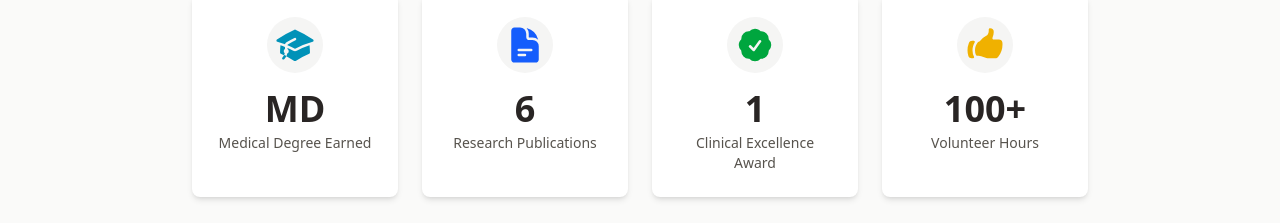
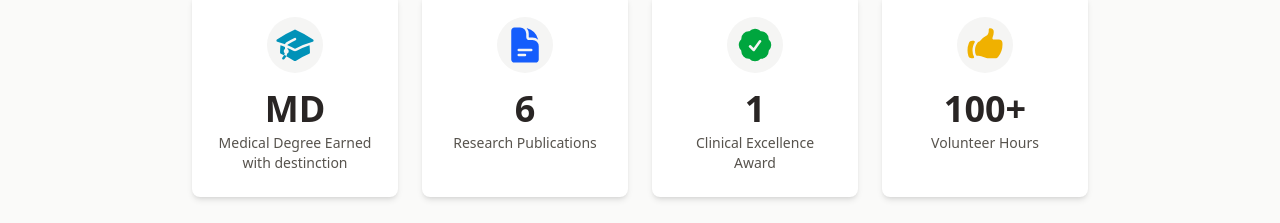
Before and after one commit to panteliskarabetsos/drzisis-portfolio, a Next.js app: page / in a window 1280 px wide. Shown: the part 1120-1343 px from the top of the page. Built offline with nearby package versions, Linux system fonts and the light colour scheme.

Commit message:
about me section text update

```diff
--- a/src/app/page.js
+++ b/src/app/page.js
@@ -98,7 +98,7 @@ export default function HomePage() {
       <StatBox
         icon={<AcademicCapIcon className="h-10 w-10 text-cyan-600 mx-auto" />}
         number="MD"
-        label="Medical Degree Earned"
+        label="Medical Degree Earned with destinction"
       />
       <StatBox
         icon={<DocumentTextIcon className="h-10 w-10 text-blue-600 mx-auto" />}
```
